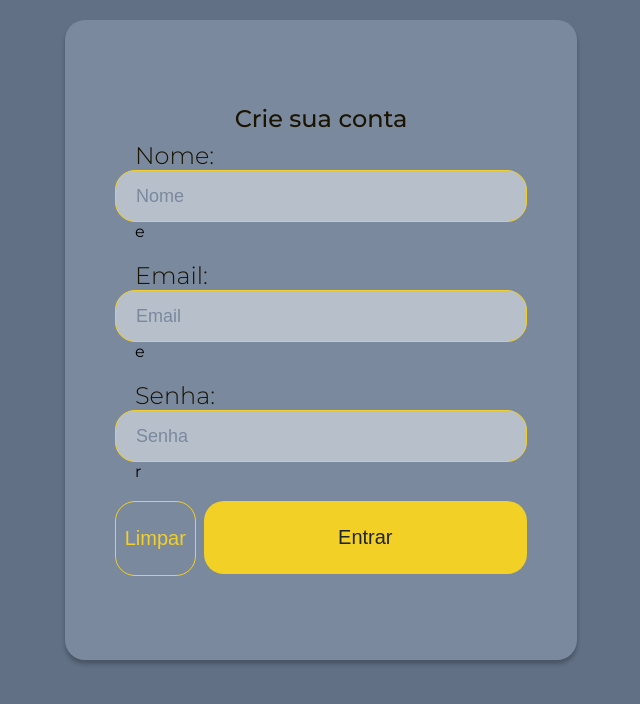
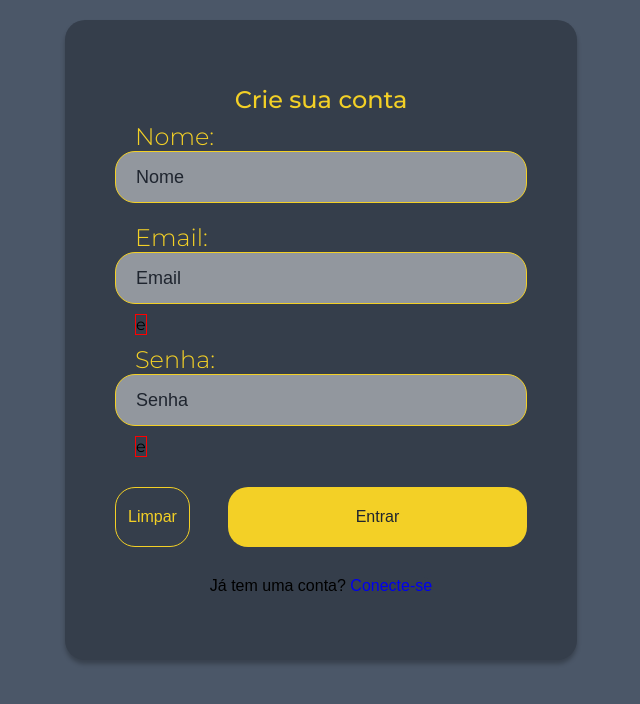
Before and after one commit to RenanLopesIF/proj-integrador, a PHP site: page / in a window 1280 px wide. Shown: the top 704 px of the page, without its empty margins (319-959 px from the left). Run offline with PHP 8.4, Linux system fonts and the light colour scheme.

Commit message:
modificado: cores dos elementos e add: botao para conectar

```diff
--- a/cadastro_usuario/assets/css/formulario.css
+++ b/cadastro_usuario/assets/css/formulario_cadastro.css
@@ -1,5 +1,4 @@
 form {
-    /* border: 1px solid red; */
     height: 80vh;
     width: 40vw;
     margin: 2rem auto 0 auto;
@@ -7,8 +6,7 @@ form {
     flex-direction: column;
     align-items: center;
     justify-content: center;
-    /* background: linear-gradient(91.13deg, rgba(255, 255, 255, 0.3) 0%, rgba(255, 255, 255, 0.129) 111.87%); */
-    background-color: var(--color-cinza-400);
+    background-color:var( --color-cinza-700);
     box-shadow: 0px 4px 4px rgba(0, 0, 0, 0.25);
     border-radius: 20px;
     padding-inline: 5rem;
@@ -16,26 +14,27 @@ form {
 
 form h2 {
     font-weight: 500;
-    color: var(--color-amerelo-900);
+    color: var(--color-amerelo-400);
     margin-bottom: .8rem;
 }
-.comum {
+.cad-user {
     display: flex;
     flex-direction: column;
     align-items: flex-start;
     justify-content: center;
     width: 100%;
+    /* border: 1px solid red; */
 }
 
-.comum :where(label) {
+.cad-user :where(label) {
     font-weight: 300;
     font-size: 2.4rem;
     color: var(--color-amerelo-900);
     margin-left: 2rem;
-
+    color: var(--color-amerelo-400);
 }
 
-.comum :where(input) {
+.cad-user :where(input) {
     background: rgba(255, 255, 255, 0.46);
     border: 1px solid var(--color-amerelo-400);
     border-radius: 20px;
@@ -45,45 +44,60 @@ form h2 {
     font-size: 1.8rem;
 }
 
-.comum input::placeholder {
-    font-size: 1.8rem;
-    color: var(--color-cinza-400);
-}
-
-.comum :where(p) {
-    margin-left: 2rem;
+#name {
     margin-bottom: 2rem;
 }
 
-.sumbit-reset {
+.cad-user input::placeholder {
+    font-size: 1.8rem;
+    color: var(--color-cinza-800);
+}
+
+.cad-user :where(p) {
+    margin: 1rem 0 1rem 2rem;
+}
+
+.cad-user-sumbit-reset {
     /* border: 1px solid red; */
     width: 100%;
     display: flex;
-    align-items: flex-start;
-    flex-direction: row-reverse;
+    align-items: center;
+    flex-direction: column;
+    justify-content: center;
+    gap: 30px;
+    margin-top: 20px;
 }
 
-.sumbit-reset button {
-    cursor: pointer;
-    border: none;
-    border-radius: 20px;
-    font-size: 2rem;
+.cad-user-butons-submit-reset {
+    width: 100%;
+    display: flex;
+    flex-direction: row-reverse;
+    gap: 30px;
 }
 
-.sumbit-reset button[type=submit] {
+.cad-user-butons-submit-reset button[type=submit] {
     width: 80%;
     background-color: var(--color-amerelo-400);
     margin-left: .8rem;
-    padding: 2.5rem;
     color: var(--color-cinza-800);
+    cursor: pointer;
 }
 
-.sumbit-reset button[type=reset] {
+.cad-user-butons-submit-reset button[type=reset] {
     width: 20%;
     background-color: transparent;
     border: 1px solid var(--color-amerelo-400);
     color: var(--color-amerelo-400);
     overflow: hidden;
-    /* padding: 2.5rem; */
-    padding-block: 2.5rem;
+    padding-block: 2rem;
+    cursor: pointer;
 }
+
+.cad-user-sumbit-reset button {
+    background-color:var( --color-cinza-700);
+    font-size: 1.6rem;
+}
+
+.cad-user-sumbit-reset button a {
+    width: 100%;
+}
--- a/cadastro_usuario/assets/css/style.css
+++ b/cadastro_usuario/assets/css/style.css
@@ -45,5 +45,20 @@ body {
     font-size: 1.6rem;
     font-family: 'Montserrat', sans-serif;
     text-align: center;
-    background-color: var(--color-cinza-500);
+    background-color: var(--color-cinza-600);
 }
+
+button {
+    border: none;
+    border-radius: 20px;
+    font-size: 2rem;
+}
+
+a {
+    text-decoration: none;
+    background-color: none;
+}
+
+p {
+    border: 1px solid red;
+}
--- a/cadastro_usuario/index.html
+++ b/cadastro_usuario/index.html
@@ -6,30 +6,36 @@
     <meta name="viewport" content="width=device-width, initial-scale=1.0" />
     <title>Document</title>
     <link rel="stylesheet" href="./assets/css/style.css" />
-    <link rel="stylesheet" href="./assets/css/formulario.css">
+    <link rel="stylesheet" href="./assets/css/formulario_cadastro.css">
   </head>
   <body>
     <form action="" method="post">
       <h2>Crie sua conta</h2>
-      <div class="comum">
+      <div class="cad-user">
         <label for="name">Nome:</label>
-        <input type="text" name="name" id="name" placeholder="Nome" />
-        <p id="errorName">e</p>
+        <input type="text" name="name" id="name" placeholder="Nome" required />
+        <!-- <p id="errorName">e</p> -->
       </div>
-      <div class="comum">
+      <div class="cad-user">
         <label for="email">Email:</label>
-        <input type="email" name="email" id="email" placeholder="Email" />
+        <input type="email" name="email" id="email" placeholder="Email" required />
         <p id="errorEmail">e</p>
       </div>
-      <div class="comum">
+      <div class="cad-user">
         <label for="password">Senha:</label>
-        <input type="password" name="password" id="password" placeholder="Senha"/>
-        <p id="errorPassword">r</p>
+        <input type="password" name="password" id="password" placeholder="Senha" required/>
+        <p id="errorPassword">e</p>
       </div>
 
-      <div class="sumbit-reset">
-        <button type="submit">Entrar</button>
-        <button type="reset">Limpar</button>
+      <div class="cad-user-sumbit-reset">
+        <div class="cad-user-butons-submit-reset">
+          <button type="submit">Entrar</button>
+          <button type="reset">Limpar</button>
+        </div>
+        <button>
+          Já tem uma conta?
+          <a href="#">Conecte-se</a>
+        </button>
       </div>
     </form>
 
```
